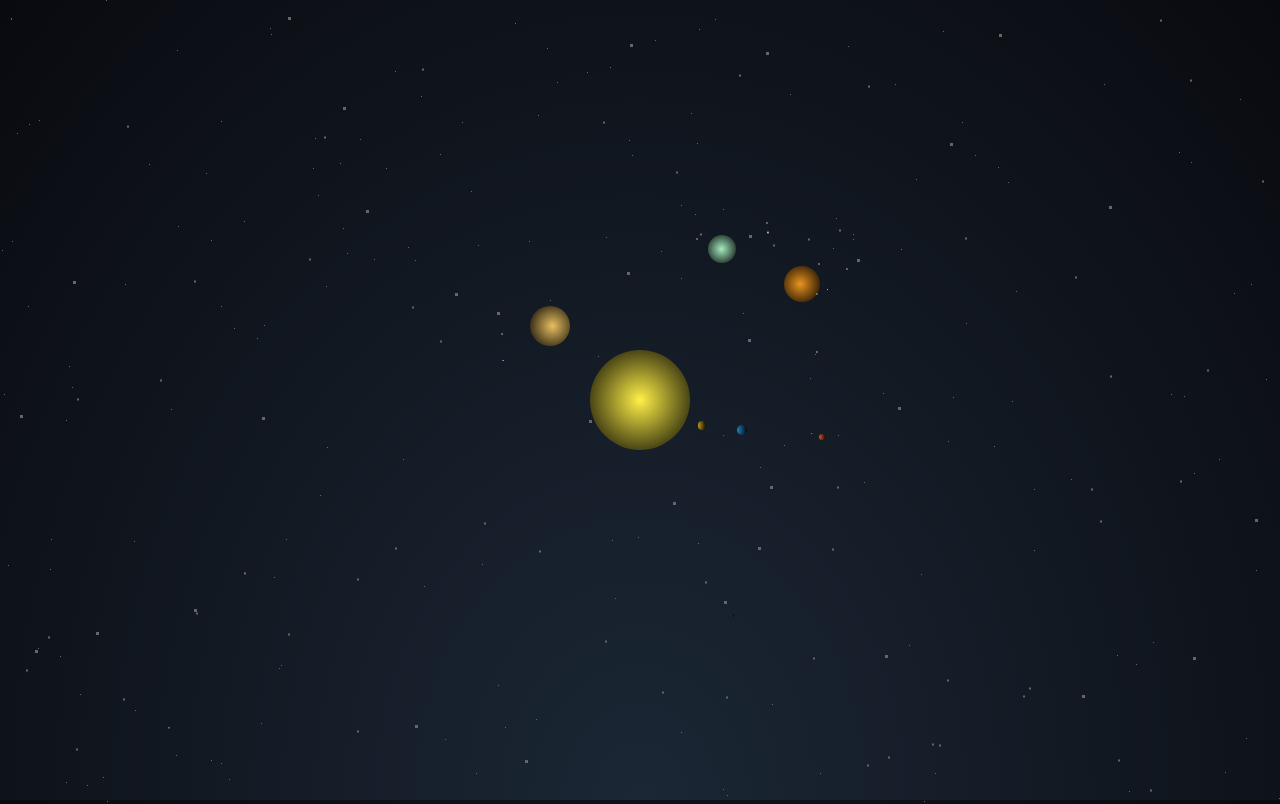
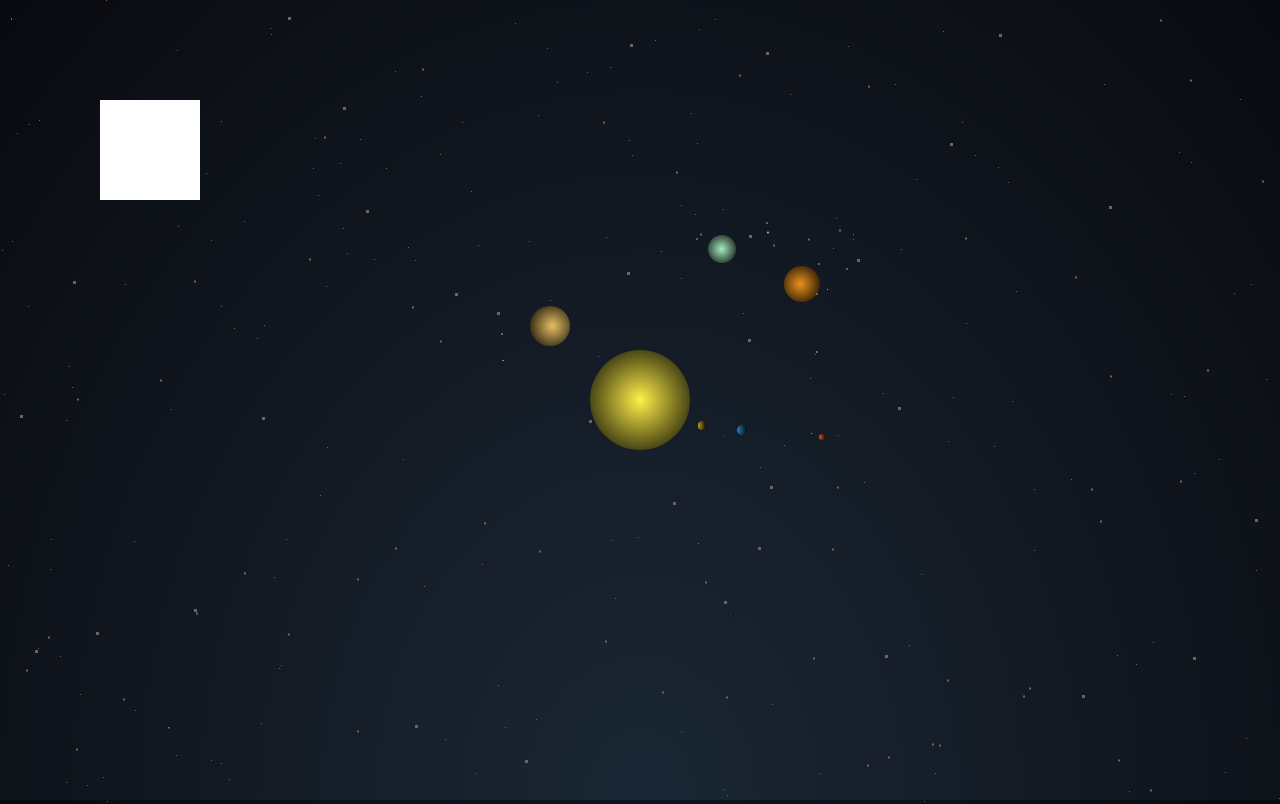
Before and after one commit to adriancorcoran/react-solar-system, a React (Create React App) app: page / in a window 1280 px wide. Shown: the top 804 px of the page. Built offline with nearby package versions, Linux system fonts and the light colour scheme.

Commit message:
Add basic button setup

```diff
--- a/src/App.js
+++ b/src/App.js
@@ -1,5 +1,6 @@
 import React from "react";
 import OrbitingObject from "./components/OrbitingObject";
+import ScaleButton from "./components/ScaleButton";
 // import logo from "./logo.svg";
 // styles
 import "./css/App.css";
@@ -59,6 +60,17 @@ class App extends React.Component {
     });
   };
 
+  updateScale = change => {
+    console.log(`hi there!`);
+    this.setState({
+      universe: {
+        ...this.state.universe,
+        scale: 1,
+        speed: 1
+      }
+    });
+  };
+
   render() {
     // style object and render position using state
     const style = {
@@ -76,14 +88,17 @@ class App extends React.Component {
         {Object.keys(solarSystemData).map((key, i) => {
           let solarObject = solarSystemData[key];
           return (
+            <>
               <OrbitingObject
                 key={i}
                 universe={this.state.universe}
                 solarSystem={this.state.solarSystem}
                 solarObject={solarObject}
               />
+            </>
           );
         })}
+        <ScaleButton clickAction={this.updateScale} />
       </div>
     );
   }
--- /dev/null
+++ b/src/components/ScaleButton.js
@@ -0,0 +1,34 @@
+import React from "react";
+
+class ScaleButton extends React.Component {
+  // create the object and init the state
+  constructor(props) {
+    super(props);
+    this.state = {};
+  }
+
+  render() {
+    const style = {
+      backgroundColor: "#fff",
+      position: "absolute",
+      top: "100px",
+      left: "100px",
+      width: "100px",
+      height: "100px",
+      // top: `${this.state.position.py}px`,
+      // left: `${this.state.position.px}px`,
+      // width: `${this.props.solarObject.diameter * this.props.universe.scale}px`,
+      // height: `${this.props.solarObject.diameter *
+      //   this.props.universe.scale}px`,
+      display: "block"
+    };
+
+    return (
+      <div style={style} onClick={this.props.clickAction}>
+        &nbsp;
+      </div>
+    );
+  }
+}
+
+export default ScaleButton;
```
Lines whose indentation alone changed are shown as unchanged.
